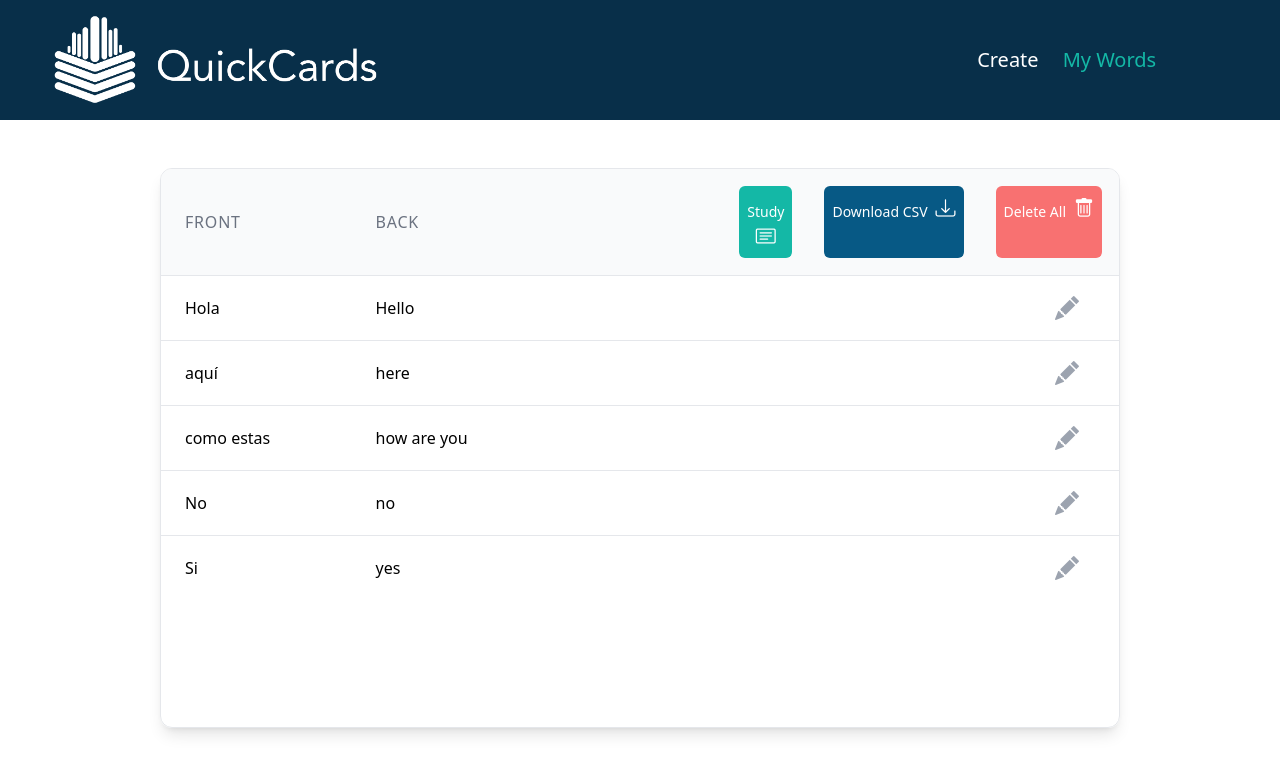
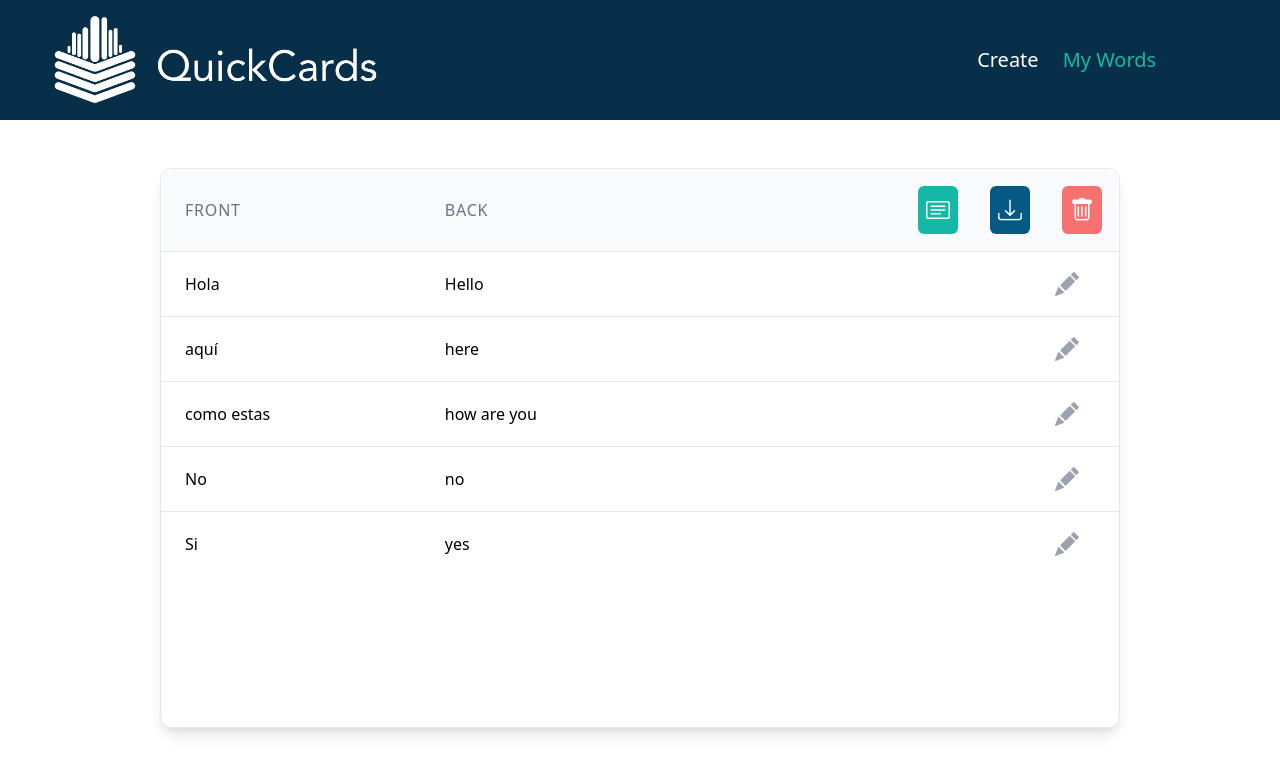
Before and after one commit to garrettjgp18/QuickCards_v2, a React (Vite) app in the folder frontend/quickcards/: page /words in a window 1280 px wide. Shown: the top 774 px of the page. Built offline with nearby package versions, Linux system fonts and the light colour scheme.

Commit message:
fixed buttons

```diff
--- a/frontend/quickcards/src/pages/Cards.jsx
+++ b/frontend/quickcards/src/pages/Cards.jsx
@@ -11,7 +11,7 @@ export default function Words(){
             {/*Flashcard */}
             <div className = "w-3/4 h-[50vh] border m-auto mt-4 rounded-xl shadow-lg overflow-auto hover:bg-gray-50 hover:cursor-pointer active:scale-95 flex items-center justify-center">
                 {/*Flashcard Content*/}
-                <h className = "text-3xl text-gray-500">Word 1</h>
+                <h1 className = "text-3xl text-gray-500">Word 1</h1>
             </div>
 
             {/*Buttons - Container*/}
@@ -23,7 +23,7 @@ export default function Words(){
 
                 {/*Display Card Number*/}
                 <div className="flex items-center">
-                    <h className = "text-gray-600 text-2xl">15/30</h>
+                    <h1 className = "text-gray-600 text-2xl">15/30</h1>
                 </div>
 
                 {/*Right Button*/}
--- a/frontend/quickcards/src/pages/Words.jsx
+++ b/frontend/quickcards/src/pages/Words.jsx
@@ -58,21 +58,18 @@ export default function Words(){
                     <button className="bg-teal-500 rounded-md p-2 m-4 text-white hover:teal-600 active:scale-95 flex flex-row gap-2">
                       {/* Link to go to flashcards */}
                        <Link to="/cards">
-                          <span className="hidden md:block mt-2">Study</span>
-                          <span className="text-2xl md:text-xl"><i className="bi-card-text"></i></span>
+                          <span className="text-2xl"><i className="bi-card-text"></i></span>
                         </Link>
                       </button>
 
                     {/* Download CSV -> Downloads all words as CSV file - DOES NOT REDIRECT*/}
                       <button onClick = {download} className="bg-sky-800 rounded-md p-2 m-4 text-white hover:bg-sky-900 active:scale-95 flex flex-row gap-2">
-                          <span className="hidden md:block mt-2">Download CSV</span>
-                          <span className="text-2xl md:text-xl"><i className="bi-download"></i></span>
+                          <span className="text-2xl"><i className="bi-download"></i></span>
                       </button>
 
                     {/* Clear all words from dexie -> Refresh page*/}
                       <button onClick = {deleteWords} className="bg-red-400 rounded-md p-2 m-4 text-white hover:bg-red-500 active:scale-95 flex flex-row gap-2">
-                          <span className="hidden md:block mt-2">Delete All</span>
-                          <span className="text-2xl md:text-xl"><i className="bi-trash"></i></span>
+                          <span className="text-2xl"><i className="bi-trash"></i></span>
                       </button>
 
                   </th>
```
